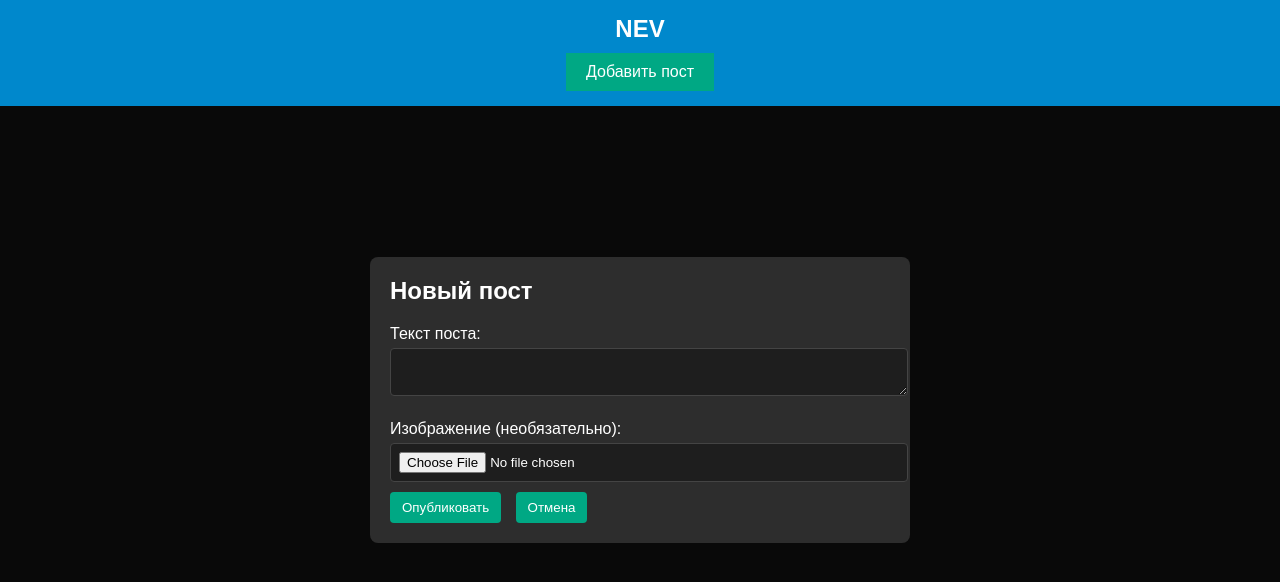
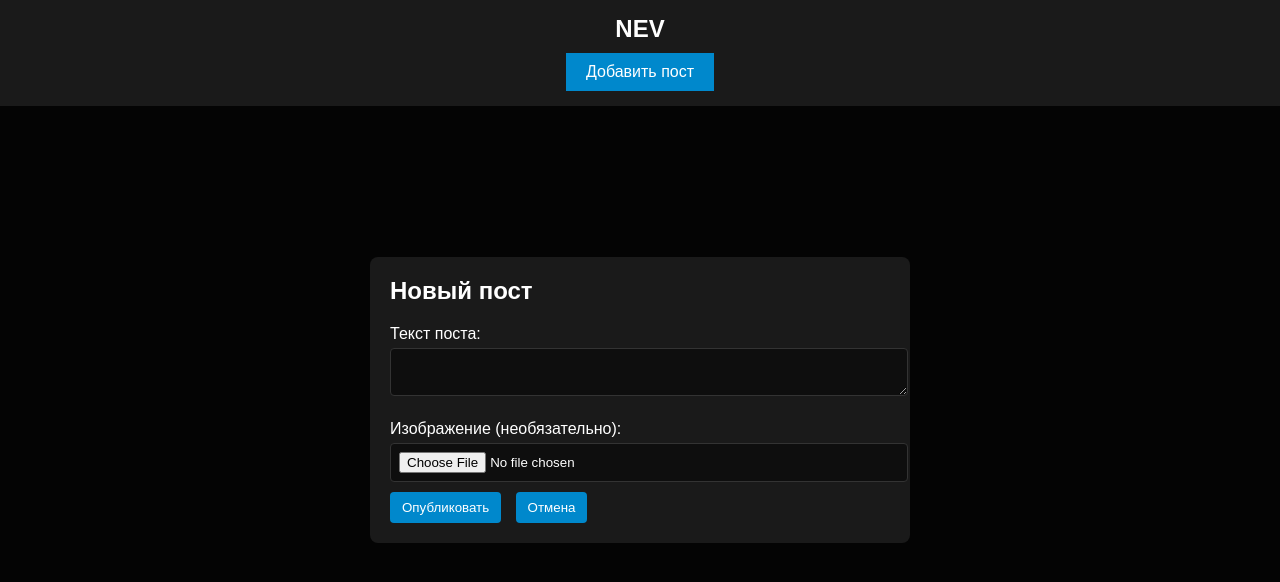
Before and after one commit to nevilon/nev-price-comparison, a plain HTML site: page index.html in a window 1280 px wide. Both pictures are taken after a click on the button "Добавить пост". Drawn offline with Linux system fonts and the light colour scheme.

Commit message:
style.css

```diff
--- a/style.css
+++ b/style.css
@@ -2,12 +2,12 @@ body {
     font-family: Arial, sans-serif;
     margin: 0;
     padding: 0;
-    background-color: #1e1e1e;
+    background-color: #0e0e0e;
     color: #ffffff;
 }
 
 header {
-    background-color: #0088cc;
+    background-color: #1a1a1a;
     color: white;
     padding: 15px;
     text-align: center;
@@ -22,7 +22,7 @@ header h1 {
 }
 
 #add-post-btn {
-    background-color: #00a884;
+    background-color: #0088cc;
     color: white;
     border: none;
     padding: 10px 20px;
@@ -32,7 +32,7 @@ header h1 {
 }
 
 #add-post-btn:hover {
-    background-color: #008c6b;
+    background-color: #0077b3;
 }
 
 .post-list {
@@ -40,8 +40,8 @@ header h1 {
 }
 
 .post-card {
-    background-color: #2d2d2d;
-    border: 1px solid #444;
+    background-color: #1a1a1a;
+    border: 1px solid #333;
     border-radius: 8px;
     margin-bottom: 20px;
     padding: 15px;
@@ -73,7 +73,7 @@ header h1 {
 }
 
 .modal-content {
-    background-color: #2d2d2d;
+    background-color: #1a1a1a;
     padding: 20px;
     border-radius: 8px;
     width: 90%;
@@ -95,15 +95,15 @@ header h1 {
     width: 100%;
     padding: 8px;
     margin-bottom: 10px;
-    border: 1px solid #444;
+    border: 1px solid #333;
     border-radius: 4px;
-    background-color: #1e1e1e;
+    background-color: #0e0e0e;
     color: #ffffff;
 }
 
 .modal-content button {
     margin-right: 10px;
-    background-color: #00a884;
+    background-color: #0088cc;
     color: white;
     border: none;
     padding: 8px 12px;
@@ -112,5 +112,5 @@ header h1 {
 }
 
 .modal-content button:hover {
-    background-color: #008c6b;
+    background-color: #0077b3;
 }
```
